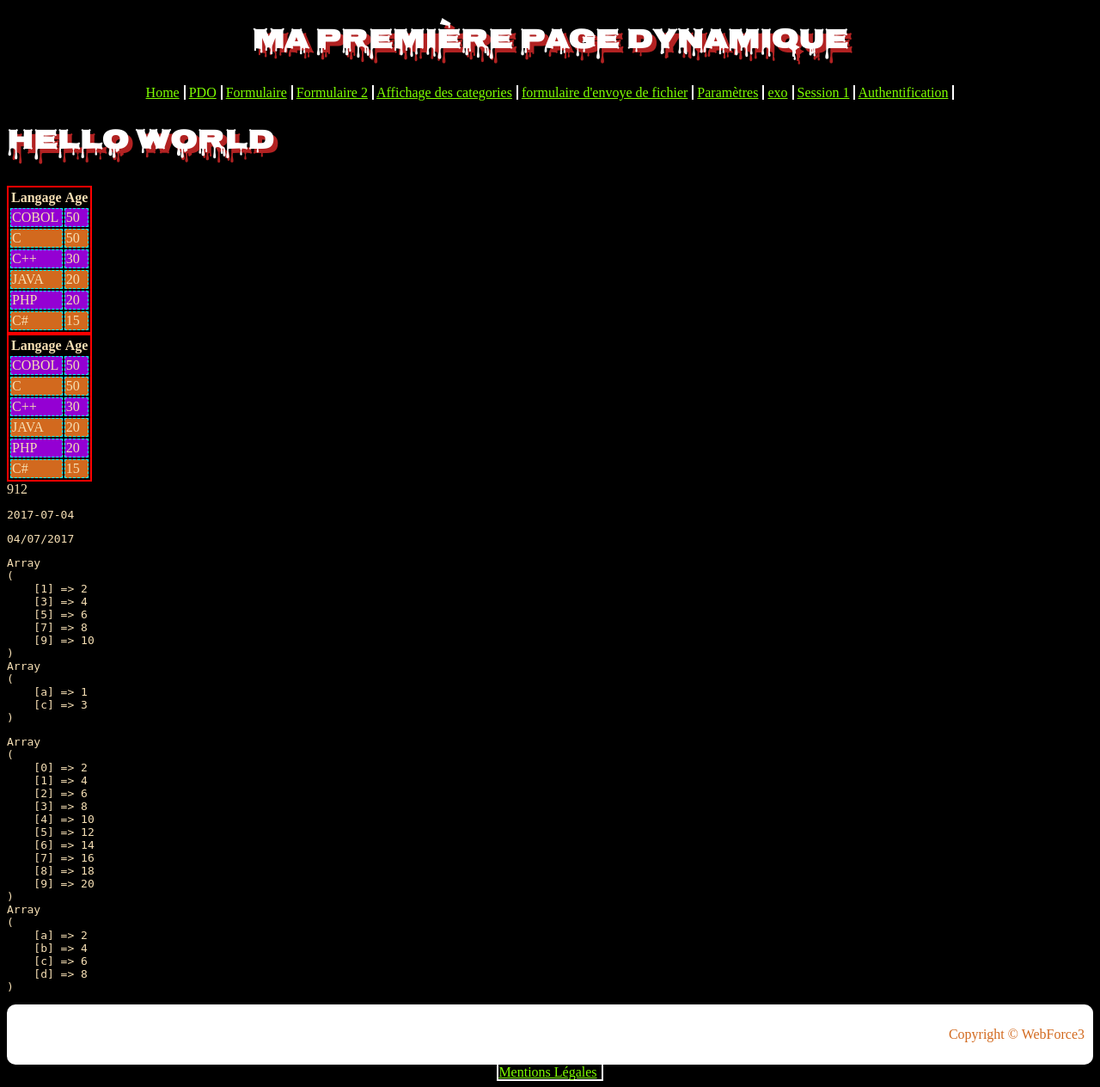
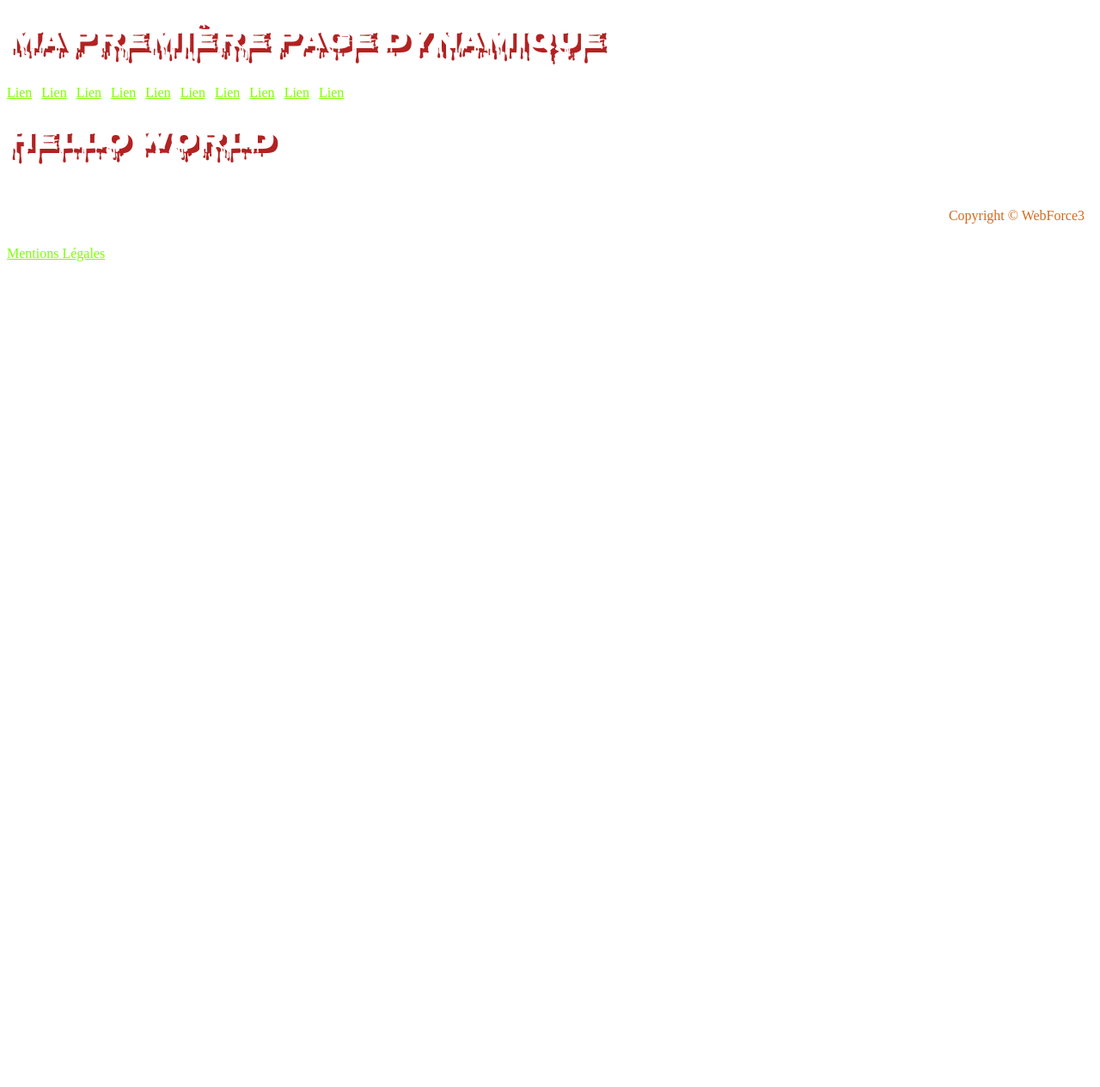
Before and after one commit to MLK69400/ProjetPerso, a PHP site: page / in a window 1280 px wide. Shown: the whole page at 86% size. After the commit the page ends 304 px from the top, so only its background shows below. Run offline with PHP 8.4, Linux system fonts and the light colour scheme.

Commit message:
maj
maj2

```diff
--- a/css/style.css
+++ b/css/style.css
@@ -1,16 +1,3 @@
-/* Generated by less 2.5.1 */
-body {
-  background-color: black;
-  color: wheat;
-}
-h2,
-h3,
-h4,
-h5,
-h6,
-p {
-  color: white;
-}
 h1 {
   font-family: 'Faster One', cursive;
   font-family: 'Nosifer', cursive;
@@ -32,24 +19,3 @@ footer p {
   text-align: right;
   color: chocolate;
 }
-#mentions {
-  text-align: center;
-}
-#mentions a {
-  border: solid 2px white;
-}
-header {
-  text-align: center;
-}
-table {
-  border: 2px solid red;
-}
-table tr:nth-child(even) {
-  background-color: chocolate;
-}
-table tbody tr:nth-child(odd) {
-  background-color: darkviolet;
-}
-td {
-  border: 1px dashed aqua;
-}
--- a/include/myheader.php
+++ b/include/myheader.php
@@ -1,3 +1,4 @@
+
 <!DOCTYPE html>
 <html lang="en">
     <head>
@@ -13,9 +14,7 @@
             <header>
                 <h1><?= $titrePage; //<?= est equivalent a <?php echo?></h1>
                 <?php
-
             // Menu de navigation
-
             include"include/navbar.php"
             ?>
             </header>
--- a/include/navbar.php
+++ b/include/navbar.php
@@ -1,23 +1,12 @@
 <nav>
-    <a href="index.php">Home</a>
-    <a href="pdo.php">PDO</a>
-    <a href="formulaire.php">Formulaire</a>
-    <a href="formulaire2.php">Formulaire 2</a>
-    <a href="affichagedescategorie.php">Affichage des categories</a>
-    <a href="formulaireupload.php">formulaire d'envoye de fichier</a>
-    <a href="parametres.php">Paramètres</a>
-    <a href="mentions2.php">exo</a>
-    <a href="session1.php">Session 1</a>
-    <a href="authentification.php">Authentification</a>
+    <a href="#">Lien</a>
+    <a href="#">Lien</a>
+    <a href="#">Lien</a>
+    <a href="#">Lien</a>
+    <a href="#">Lien</a>
+    <a href="#">Lien</a>
+    <a href="#">Lien</a>
+    <a href="#">Lien</a>
+    <a href="#">Lien</a>
+    <a href="#">Lien</a>
 </nav>
-
-
-
-<!--
-a{Menu $}*4 =
-
-<a href="">Menu 1</a>
-<a href="">Menu 2</a>
-<a href="">Menu 3</a>
-<a href="">Menu 4</a>
--->
--- a/include/toolbox.php
+++ /dev/null
@@ -1,44 +0,0 @@
-<?php
-
-//boite a outils.php
-
-// Une fonction pour calculer le double d'un nombre
-function double($number)
-{
-    return $number *2;
-}
-
-// Fonction pour convertir une date FR en EN
-
-function dateUS($dte)
-{
-    $jour = substr($dte, 0, 2);
-    $mois = substr($dte, 3, 2);
-    $annee = substr($dte, 6, 4);
-    return $annee.'-'.$mois.'-'.$jour;
-}
-
-// Fonction pour convertir une date EN en FR avec explode
-
-function dateFR($dte)
-{
-    $tDte = explode('-', $dte);
-    $dteFR = $tDte[2].'/'.$tDte[1].'/'.$tDte[0];
-    return $dteFR;
-    //     $tDteFR = array_reverse($tDte);
-    //     return implode('/', $tDteFR);
-}
-
-// Fonction qui retourne vrai si pair
-function even($nb)
-{
-    return (!($nb & 1));
-}
-
-// Fonction qui retourne vrai si impair
-function odd($nb)
-{
-    return ($nb & 1);
-}
-
-?>
--- a/index.php
+++ b/index.php
@@ -1,132 +1,26 @@
 <?php
-
-// Titre de la page
 $titrePage = "Ma première page dynamique";
-
-// Entete de la page
 include "include/myheader.php";
-
 ?>
 
 
 <!-- Plein de HTML
 lorem ipsum
-
-
-
-
 -->
 
 <h1>Hello World</h1>
 
 <?php
-
 // section de la page
 include "include/mainsection.php";
-
-
-
 ?>
-<?php
-
-// Tableau de langages
-$tLangages = array(
-    array('langage' => 'COBOL', 'age' => 50),
-    array('langage' => 'C', 'age' => 50),
-    array('langage' => 'C++', 'age' => 30),
-    array('langage' => 'JAVA', 'age' => 20),
-    array('langage' => 'PHP', 'age' => 20),
-    array('langage' => 'C#', 'age' => 15)
-);
-
-// Affichage méthode 1
-echo '<table>
-        <thead>
-            <tr>
-                <th>Langage</th>
-                <th>Age</th>
-            </tr>
-        </thead>
-        <tbody>';
-foreach($tLangages as $langage)
-{
-    echo'<tr>
-            <td>'.$langage['langage'].'</td>
-            <td>'.$langage['age'].'</td>
-        </tr>';
-}
-echo '</tbody>
-    </table>';
-
-// Affichage methode 2
-?>
-<table>
-    <thead>
-        <tr>
-            <th>Langage</th>
-            <th>Age</th>
-        </tr>
-    </thead>
-    <tbody>
-<?php foreach($tLangages as $langage): ?>
-<tr>
-    <td><?= $langage['langage'];?></td>
-    <td><?= $langage['age'];?></td>
-</tr>
-<?php endforeach; ?>
-    </tbody>
-</table>
 
 <?php
 
-// Cherche la toolbox
-include 'include/toolbox.php';
-echo double(456);
-
-echo '<pre>';
-echo dateUS ('04/07/2017');
-echo '</pre>';
-
-echo '<pre>';
-echo dateFR ('2017-07-04');
-echo '</pre>';
-
-////////////////////////////////////////////////////////////////////
-
-// Fonction sur les tableau
-$t1 = array(1, 2, 3, 4, 5, 6, 7, 8, 9, 10);
-$t2 = array('a' => 1, 'b' => 2, 'c' => 3, 'd' => 4);
-
-//////////////////////////////////
-
-//tri sur les tableaux
-$t3 = array_filter($t1, 'even');
-$t4 = array_filter($t2, 'odd');
-echo '<pre>';
-print_r($t3);
-print_r($t4);
-echo '</pre>';
-
-/////////////////////////////////////
-
-// Fonction sur le tableau
-$t5 = array_map('double', $t1);
-$t6 = array_map('double', $t2);
-echo '<pre>';
-print_r($t5);
-print_r($t6);
-echo '</pre>';
 // aside de la page
 include "include/mainaside.php";
-
-
-
 ?>
 <?php
-
 // pied de la page
 include "include/footer.php";
-
-
-
 ?>
--- a/less/style.less
+++ b/less/style.less
@@ -1,12 +1,5 @@
 // out: ../css/style.css, compress: false
 
-body {
-    background-color: black;
-    color: wheat;
-}
-h2, h3, h4, h5, h6, p, {
-    color: white;
-}
 h1 {
     //    font-family: 'Faster One', cursive;
     font-family: 'Faster One', cursive;
@@ -29,26 +22,3 @@ footer {
         color: chocolate;
     }
 }
-
-#mentions {
-    text-align: center;
-    a {
-    border: solid 2px white;
-    }
-}
-header {
-    text-align: center;
-}
-
-table {
-    border: 2px solid red;
-    tr:nth-child(even){
-        background-color: chocolate;
-    }
-    tbody tr:nth-child(odd){
-        background-color: darkviolet;
-    }
-}
-td {
-    border: 1px dashed aqua;
-}
```
Also changed, not shown: include/connexion.php (deleted, +0 -8 lines), lien.php (deleted, +0 -12 lines), parametres.php (deleted, +0 -86 lines).
